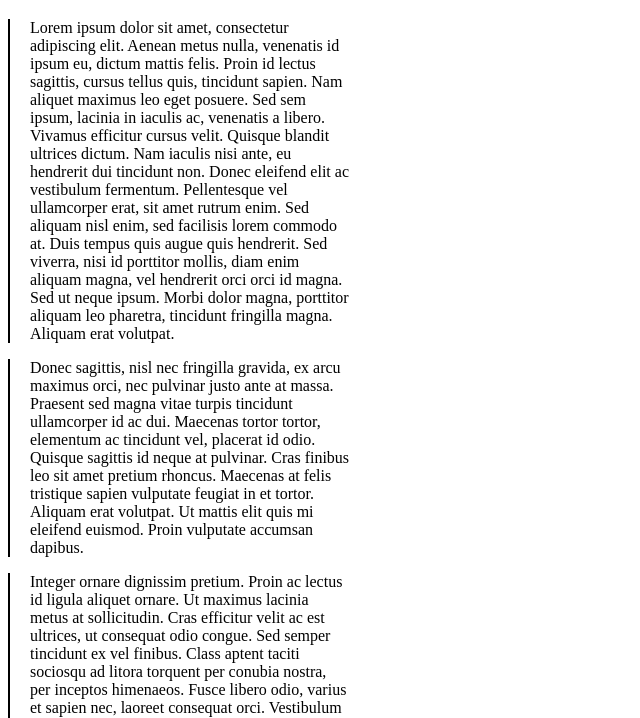
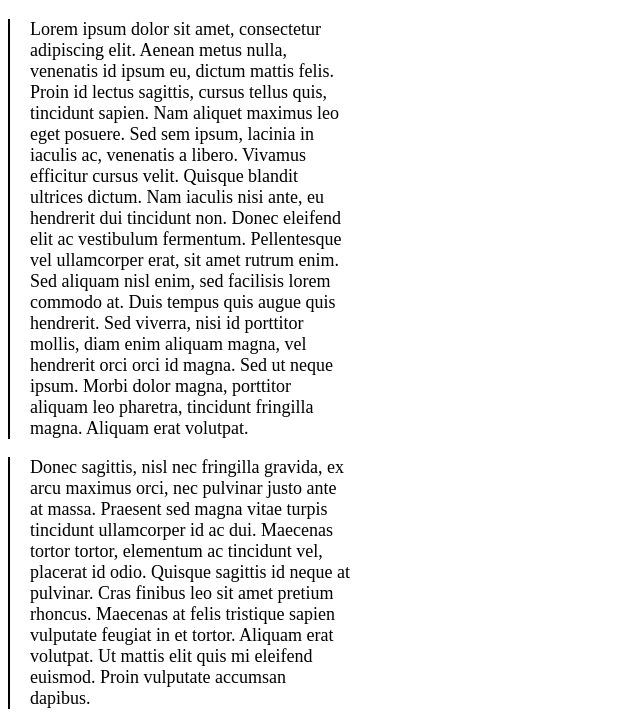
Before and after one commit to greenfox-velox/zsoltfekete, a plain HTML site: page week-01/day-04/Problem_6/problem_06.html in a window 1280 px wide. Shown: the part 61-779 px from the top of the page, without its empty margins (0-640 px from the left). Drawn offline with Linux system fonts and the light colour scheme.

Commit message:
Fixed the indentation issues

```diff
--- a/week-01/day-04/Problem_6/problem_06.css
+++ b/week-01/day-04/Problem_6/problem_06.css
@@ -1,7 +1,6 @@
-p{
-font-size:18;
-padding-left:20px;
-border-left:2px solid black;
-width: 320px
-
+p {
+  font-size: 18px;
+  padding-left: 20px;
+  border-left: 2px solid black;
+  width: 320px
 }
```
Also changed, not shown: week-01/day-04/Problem_6/problem_06.html (+0 -7 lines).
